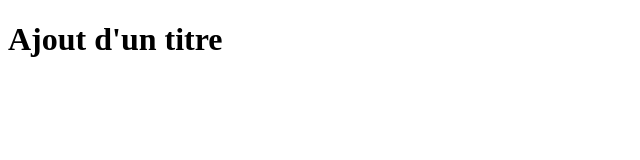
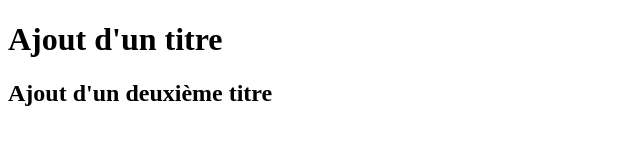
Before and after one commit to MaximePoitoux/sharezza, a plain HTML site: page index.html in a window 1280 px wide. Shown: the whole page, without its empty margins (0-640 px from the left). Drawn offline with Linux system fonts and the light colour scheme.

Commit message:
Add h2 to body

```diff
--- a/index.html
+++ b/index.html
@@ -10,6 +10,7 @@
 <body>
 
     <h1>Ajout d'un titre</h1>
+    <h2>Ajout d'un deuxième titre</h2>
 
 </body>
 
```
